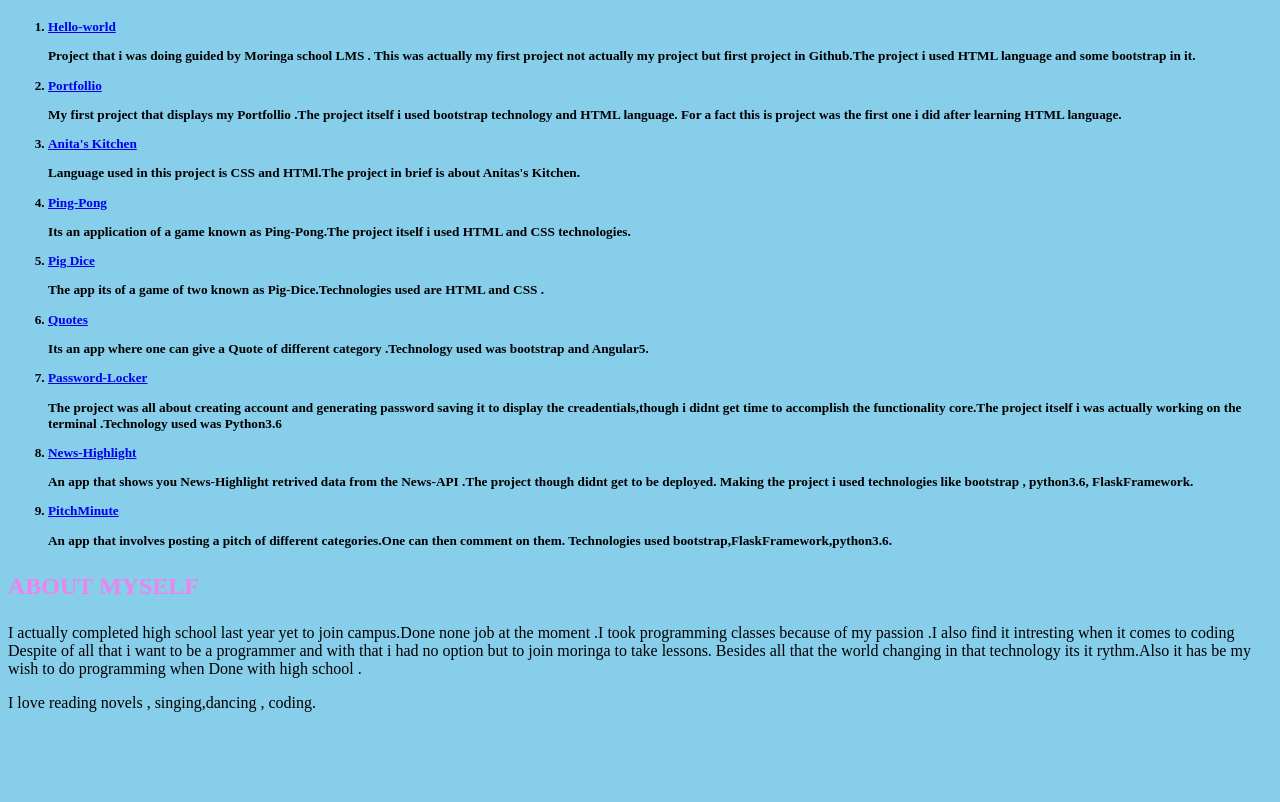
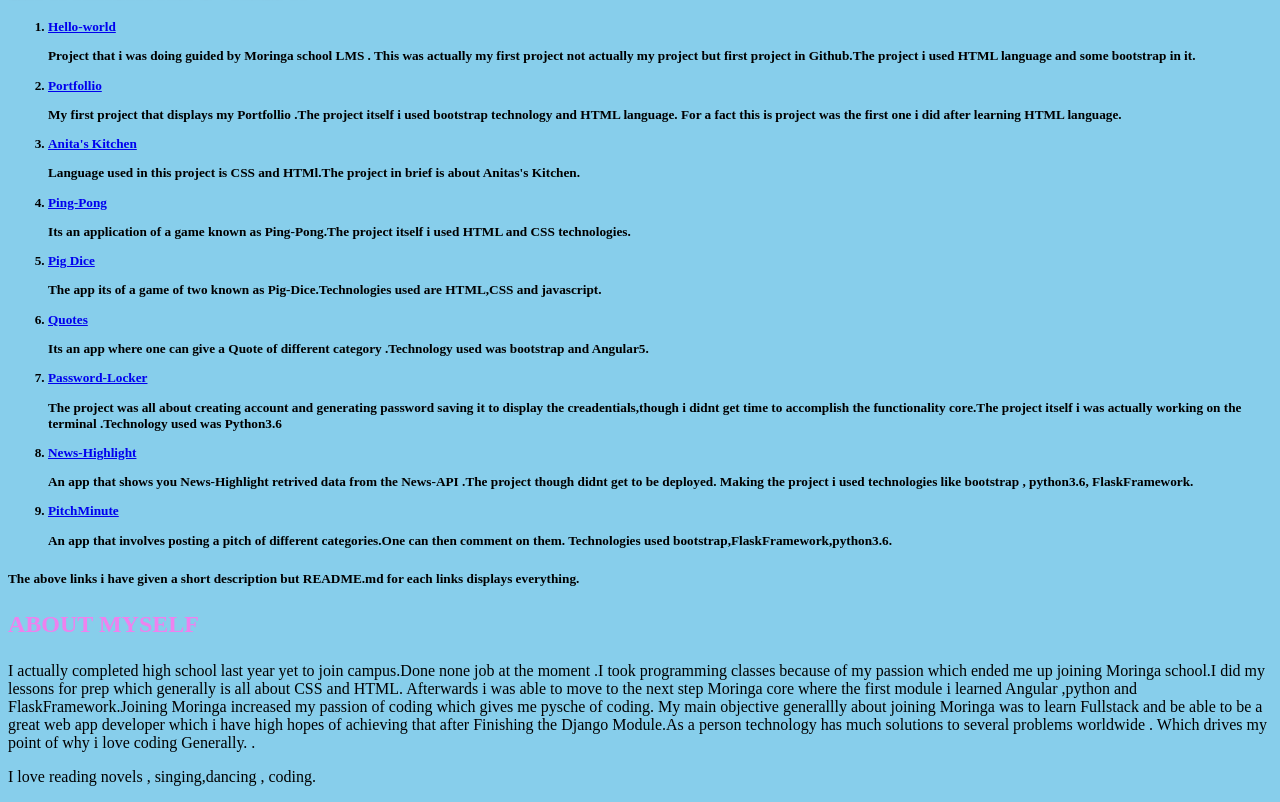
Before and after one commit to joankorir/Portfollio, a plain HTML site: page index.html in a window 1280 px wide. Shown: the part 234-1036 px from the top of the page. Before the commit the page ends 962 px from the top, so only its background shows below. Drawn offline with Linux system fonts and the light colour scheme.

Commit message:
Modified changes

```diff
--- a/index.html
+++ b/index.html
@@ -25,7 +25,7 @@
             <li> <a href="https://github.com/joankorir/ping-pong">Ping-Pong</a> </li>
              <p>Its an application of a game known as Ping-Pong.The project itself i used HTML and CSS technologies.</p>
             <li> <a href="https://github.com/joankorir/pigDice">Pig Dice </a> </li>
-             <P>The app its of a game of two known as Pig-Dice.Technologies used are HTML and CSS .</p>
+             <P>The app its of a game of two known as Pig-Dice.Technologies used are HTML,CSS and javascript.</p>
             <li> <a href="https://github.com/joankorir/Quotes">Quotes</a> </li>
              <p>Its an app where one can give a Quote of different category .Technology used was bootstrap and Angular5.</p>
             <li> <a href="https://github.com/joankorir/Password-Locker">Password-Locker</a> </li>
@@ -38,17 +38,20 @@
             <li> <a href="https://github.com/joankorir/pitchMinute">PitchMinute</a> </li>
               <p>An app that involves posting a pitch of different categories.One can then comment on them.
                 Technologies used bootstrap,FlaskFramework,python3.6.</p>
-
-
           </ol>
-     </h5>
+          <h5> The above links i have given a short description but README.md for each links displays everything.
+         </h5>
      <h2>
        <p>ABOUT MYSELF</P>
        </h2>
          <div=class"style 1"
-r             <p>I actually completed high school last year yet to join campus.Done none job at the moment .I took programming classes because of my passion .I also find it intresting when it comes to coding
-            Despite of all that i want to be a programmer and with that i had no option but to join moringa to take lessons.
-          Besides all that the world changing in that technology its it rythm.Also it has be my wish to do programming when Done with high school
+r           <p>I actually completed high school last year yet to join campus.Done none job at the moment .I took programming classes because of my passion which ended me up
+             joining Moringa school.I did my lessons for prep which generally is all about CSS and HTML.
+             Afterwards i was able to move to the next step Moringa core where the first module i learned Angular
+            ,python and FlaskFramework.Joining Moringa increased my passion of coding which gives me pysche of coding.
+            My main objective generallly about joining Moringa was to learn Fullstack and be able to be a great web app
+            developer which i have high hopes of achieving that after Finishing the Django Module.As a person technology
+            has much solutions to several problems worldwide . Which drives my point of why i love coding Generally.
         .</p>
         <div =class"style 2"
         <p> I love reading novels , singing,dancing , coding.</p>
```
